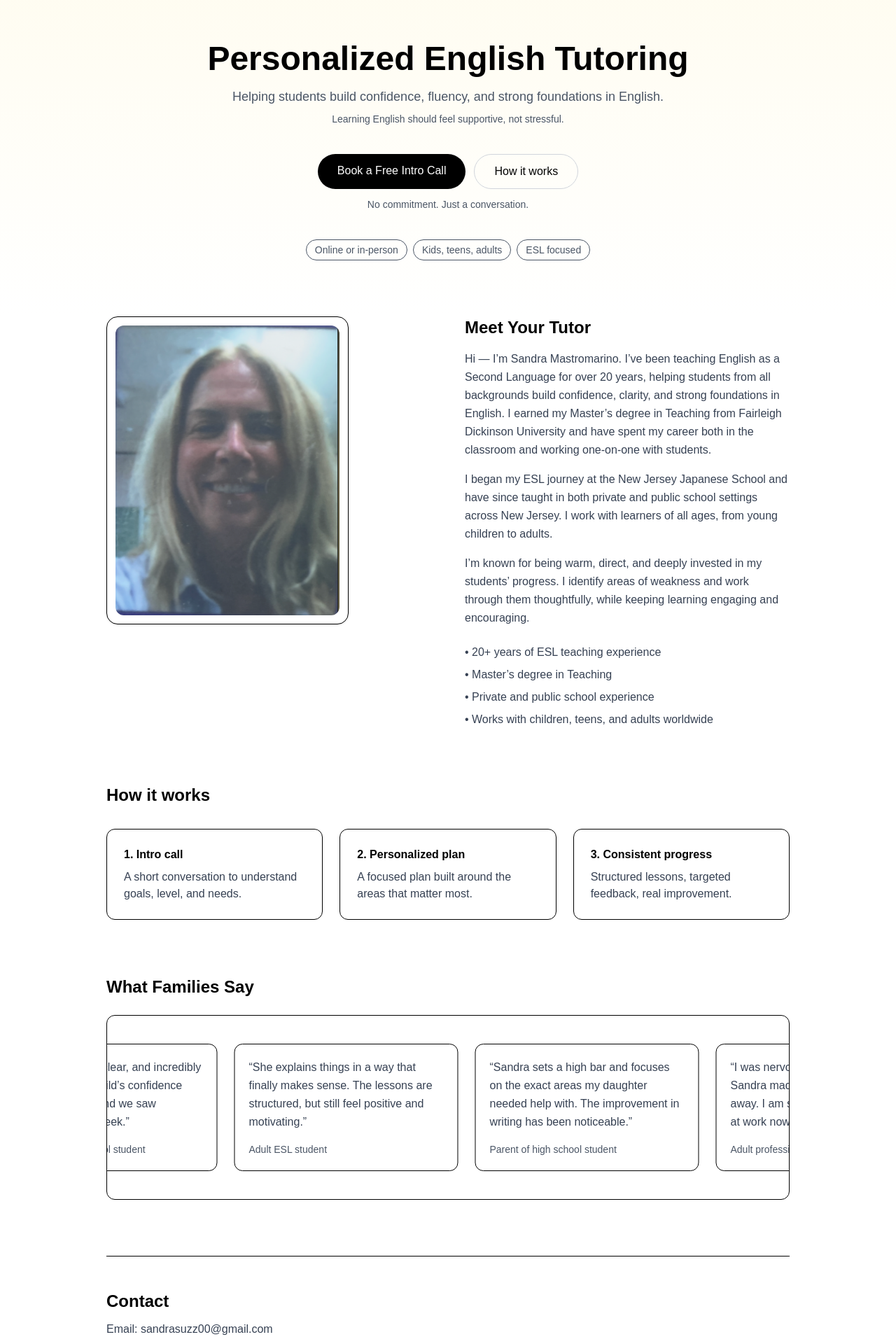
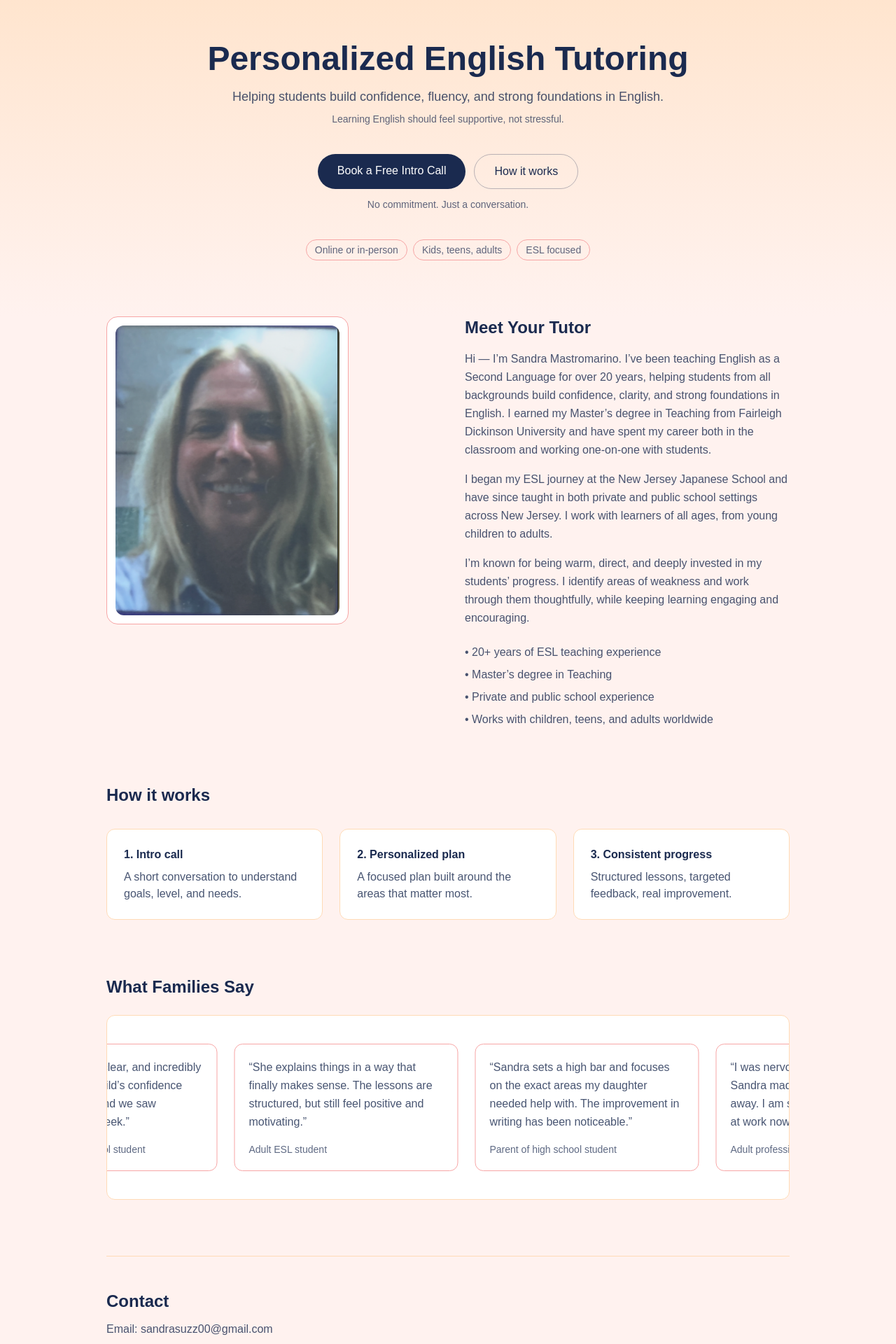
Before and after one commit to Ryan-Zihenni/sandra-tutoring, a Next.js app: page / in a window 1280 px wide. Shown: the part 20-1940 px from the top of the page at 70% size. Built offline with nearby package versions, Linux system fonts and the light colour scheme.

Commit message:
Update colors

```diff
--- a/app/page.tsx
+++ b/app/page.tsx
@@ -39,44 +39,52 @@ export default function Home() {
   const loop = [...testimonials, ...testimonials];
 
   return (
-    <main className="min-h-screen bg-white text-black">
+    <main className="min-h-screen bg-[#FFF2EF] text-[#1A2A4F]">
       {/* Hero */}
-      <div className="bg-gradient-to-b from-amber-50/70 to-white">
+      <div className="bg-gradient-to-b from-[#FFDBB6]/60 to-[#FFF2EF]">
         <div className="max-w-5xl mx-auto px-6 py-20 text-center">
           <h1 className="text-4xl md:text-5xl font-semibold mb-4">
             Personalized English Tutoring
           </h1>
 
-          <p className="text-lg text-gray-600 max-w-2xl mx-auto">
+          <p className="text-lg text-[#1A2A4F]/80 max-w-2xl mx-auto">
             Helping students build confidence, fluency, and strong foundations in English.
           </p>
-          <p className="text-sm text-gray-600 mt-2">
+
+          <p className="text-sm text-[#1A2A4F]/70 mt-2">
             Learning English should feel supportive, not stressful.
           </p>
 
           <div className="mt-10 flex justify-center gap-3">
             <a
               href="#contact"
-              className="rounded-full bg-black text-white px-7 py-3 font-medium hover:bg-gray-800 transition"
+              className="rounded-full bg-[#1A2A4F] text-white px-7 py-3 font-medium hover:opacity-90 transition"
             >
               Book a Free Intro Call
             </a>
+
             <a
               href="#how"
-              className="rounded-full border border-gray-300 px-7 py-3 font-medium hover:border-gray-400 transition"
+              className="rounded-full border border-[#1A2A4F]/30 px-7 py-3 font-medium hover:border-[#1A2A4F]/50 transition"
             >
               How it works
             </a>
           </div>
 
-          <div className="mt-3 text-sm text-gray-600">
+          <div className="mt-3 text-sm text-[#1A2A4F]/70">
             No commitment. Just a conversation.
           </div>
 
-          <div className="mt-10 flex justify-center gap-2 text-sm text-gray-600">
-            <span className="rounded-full border px-3 py-1">Online or in-person</span>
-            <span className="rounded-full border px-3 py-1">Kids, teens, adults</span>
-            <span className="rounded-full border px-3 py-1">ESL focused</span>
+          <div className="mt-10 flex justify-center gap-2 text-sm text-[#1A2A4F]/70">
+            <span className="rounded-full border border-[#F7A5A5] px-3 py-1">
+              Online or in-person
+            </span>
+            <span className="rounded-full border border-[#F7A5A5] px-3 py-1">
+              Kids, teens, adults
+            </span>
+            <span className="rounded-full border border-[#F7A5A5] px-3 py-1">
+              ESL focused
+            </span>
           </div>
         </div>
       </div>
@@ -85,7 +93,7 @@ export default function Home() {
         {/* About */}
         <section className="grid md:grid-cols-2 gap-12 items-start">
           <div className="flex justify-center md:justify-start">
-            <div className="rounded-2xl border p-3 shadow-sm bg-white">
+            <div className="rounded-2xl border border-[#F7A5A5] p-3 bg-white">
               <Image
                 src="/tutor.jpg"
                 alt="Sandra Mastromarino"
@@ -99,7 +107,7 @@ export default function Home() {
           <div>
             <h2 className="text-2xl font-semibold mb-4">Meet Your Tutor</h2>
 
-            <p className="text-gray-700 leading-relaxed">
+            <p className="leading-relaxed text-[#1A2A4F]/80">
               Hi — I’m Sandra Mastromarino. I’ve been teaching English as a Second Language
               for over 20 years, helping students from all backgrounds build confidence,
               clarity, and strong foundations in English. I earned my Master’s degree in
@@ -107,19 +115,19 @@ export default function Home() {
               in the classroom and working one-on-one with students.
             </p>
 
-            <p className="text-gray-700 leading-relaxed mt-4">
+            <p className="leading-relaxed text-[#1A2A4F]/80 mt-4">
               I began my ESL journey at the New Jersey Japanese School and have since taught
               in both private and public school settings across New Jersey. I work with
               learners of all ages, from young children to adults.
             </p>
 
-            <p className="text-gray-700 leading-relaxed mt-4">
+            <p className="leading-relaxed text-[#1A2A4F]/80 mt-4">
               I’m known for being warm, direct, and deeply invested in my students’ progress.
               I identify areas of weakness and work through them thoughtfully, while keeping
               learning engaging and encouraging.
             </p>
 
-            <ul className="mt-6 space-y-2 text-gray-700">
+            <ul className="mt-6 space-y-2 text-[#1A2A4F]/80">
               <li>• 20+ years of ESL teaching experience</li>
               <li>• Master’s degree in Teaching</li>
               <li>• Private and public school experience</li>
@@ -133,24 +141,19 @@ export default function Home() {
           <h2 className="text-2xl font-semibold mb-8">How it works</h2>
 
           <div className="grid md:grid-cols-3 gap-6">
-            <div className="rounded-xl border p-6">
-              <div className="font-semibold">1. Intro call</div>
-              <p className="text-gray-700 mt-2">
-                A short conversation to understand goals, level, and needs.
-              </p>
-            </div>
-            <div className="rounded-xl border p-6">
-              <div className="font-semibold">2. Personalized plan</div>
-              <p className="text-gray-700 mt-2">
-                A focused plan built around the areas that matter most.
-              </p>
-            </div>
-            <div className="rounded-xl border p-6">
-              <div className="font-semibold">3. Consistent progress</div>
-              <p className="text-gray-700 mt-2">
-                Structured lessons, targeted feedback, real improvement.
-              </p>
-            </div>
+            {[
+              ["1. Intro call", "A short conversation to understand goals, level, and needs."],
+              ["2. Personalized plan", "A focused plan built around the areas that matter most."],
+              ["3. Consistent progress", "Structured lessons, targeted feedback, real improvement."],
+            ].map(([title, text]) => (
+              <div
+                key={title}
+                className="rounded-xl border border-[#FFDBB6] p-6 bg-white"
+              >
+                <div className="font-semibold">{title}</div>
+                <p className="mt-2 text-[#1A2A4F]/80">{text}</p>
+              </div>
+            ))}
           </div>
         </section>
 
@@ -158,15 +161,19 @@ export default function Home() {
         <section className="mt-20">
           <h2 className="text-2xl font-semibold mb-6">What Families Say</h2>
 
-          <div className="relative overflow-hidden border rounded-xl">
+          <div className="relative overflow-hidden border border-[#FFDBB6] rounded-xl bg-white">
             <div className="marquee flex gap-6 px-6 py-10 whitespace-nowrap">
               {loop.map((t, i) => (
                 <div
                   key={i}
-                  className="w-[320px] shrink-0 rounded-xl border p-5 bg-white whitespace-normal"
+                  className="w-[320px] shrink-0 rounded-xl border border-[#F7A5A5] p-5 bg-white whitespace-normal"
                 >
-                  <p className="text-gray-700 leading-relaxed">“{t.quote}”</p>
-                  <p className="mt-4 text-sm text-gray-600 font-medium">{t.name}</p>
+                  <p className="leading-relaxed text-[#1A2A4F]/80">
+                    “{t.quote}”
+                  </p>
+                  <p className="mt-4 text-sm text-[#1A2A4F]/70 font-medium">
+                    {t.name}
+                  </p>
                 </div>
               ))}
             </div>
@@ -174,9 +181,9 @@ export default function Home() {
         </section>
 
         {/* Contact */}
-        <section id="contact" className="mt-20 border-t pt-12">
+        <section id="contact" className="mt-20 border-t border-[#FFDBB6] pt-12">
           <h2 className="text-2xl font-semibold mb-3">Contact</h2>
-          <p className="text-gray-700">
+          <p className="text-[#1A2A4F]/80">
             Email:{" "}
             <span className="font-medium">sandrasuzz00@gmail.com</span>
           </p>
```
